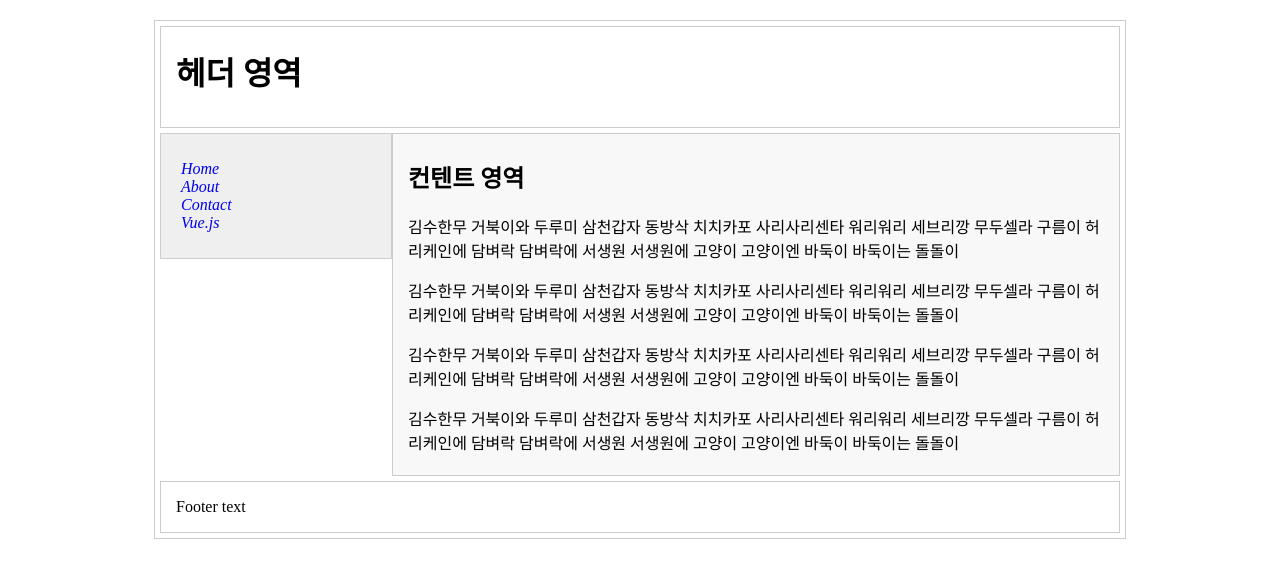
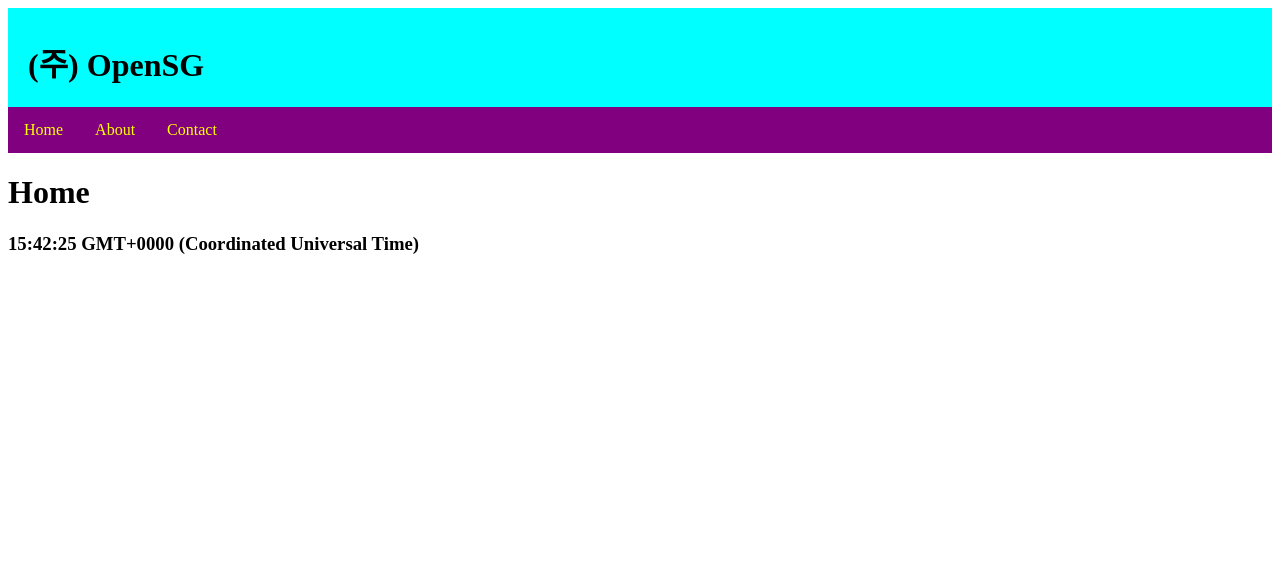
Before and after one commit to dsict/study-vue.js, a Vue app: page /about in a window 1280 px wide. Shown: the top 578 px of the page. Built offline with nearby package versions, Linux system fonts and the light colour scheme.

Commit message:
dynamic component

```diff
--- /dev/null
+++ b/src/DynamicComponent.vue
@@ -0,0 +1,60 @@
+<template>
+<div>
+  <div class="header">
+    <h1 class="headerText">(주) OpenSG</h1>
+    <nav>
+      <ul>
+        <li>
+          <a href="#" @click="changeMenu('home')">Home</a>
+        </li>
+        <li>
+          <a href="#" @click="changeMenu('about')">About</a>
+        </li>
+        <li>
+          <a href="#" @click="changeMenu('contact')">Contact</a>
+        </li>
+      </ul>
+    </nav>
+  </div>
+  <div class="container">
+    <keep-alive include="about,home">
+        <!-- keep-alive: 캐싱 사용, about과 home에만 사용 -->
+      <component v-bind:is="currentView"></component>
+      <!-- v-bind 디렉티브를 이용해 is 특성값으로 어떤 컴포넌트를 그 위치에 나타낼지 결정 -->
+    </keep-alive>
+  </div>
+</div>
+</template>
+
+
+<script>
+// 사용할 컴포넌트 전부 임포트(참조)
+import Home from './components/Home.vue';
+import About from './components/About.vue';
+import Contact from './components/Contact.vue';
+
+export default {
+  name: 'App',
+  components : { Home, About, Contact },
+  data() {
+    return { currentView : 'home' }
+  },
+  methods : {
+    changeMenu(view) {
+      this.currentView = view;
+    }
+  }
+}
+</script>
+
+
+<style scoped>
+.header { background-color:aqua; padding: 10px 0px 0px 0px; }
+.headerText { padding: 0px 20px 0px 20px; }
+ul { list-style-type: none; margin: 0; padding: 0;
+    overflow: hidden; background-color: purple;  }
+li { float: left; }
+li a { display: block; color: yellow; text-align: center;
+    padding: 14px 16px; text-decoration: none;  }
+li a:hover { background-color: aqua; color:black; }
+</style>
--- /dev/null
+++ b/src/components/About.vue
@@ -0,0 +1,14 @@
+<!-- study dynamic component -->
+
+<template>
+    <div>
+        <h1>About</h1>
+        <h3>{{ (new Date()).toTimeString() }}</h3>
+    </div>
+</template>
+
+<script>
+export default {
+    name:"about"
+}
+</script>
--- /dev/null
+++ b/src/components/Contact.vue
@@ -0,0 +1,14 @@
+<!-- study dynamic component -->
+
+<template>
+    <div>
+        <h1>Contact</h1>
+        <h3>{{ (new Date()).toTimeString() }}</h3>
+    </div>
+</template>
+
+<script>
+export default {
+    name:"contact"
+}
+</script>
--- /dev/null
+++ b/src/components/Home.vue
@@ -0,0 +1,15 @@
+<!-- study dynamic component -->
+
+<template>
+    <div>
+        <h1>Home</h1>
+        <h3>{{ (new Date()).toTimeString() }}</h3>
+    </div>
+</template>
+
+
+<script>
+export default {
+    name:"home"
+}
+</script>
--- a/src/main.js
+++ b/src/main.js
@@ -29,7 +29,9 @@ import Vue from 'vue'
 
 
 // named slot
-import App from './AppNamed.vue'
+// import App from './AppNamed.vue'
+
+import App from './DynamicComponent.vue'
 
 Vue.config.productionTip = false;
 
```
